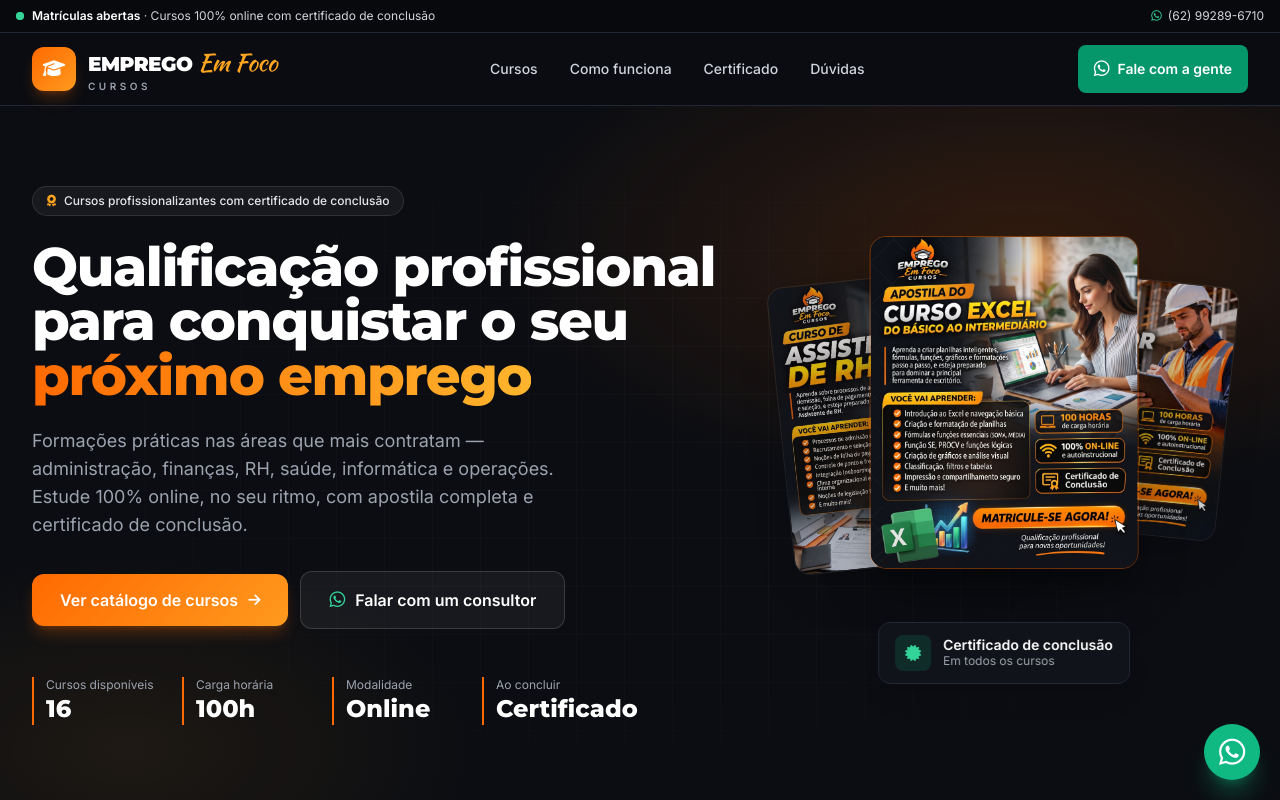
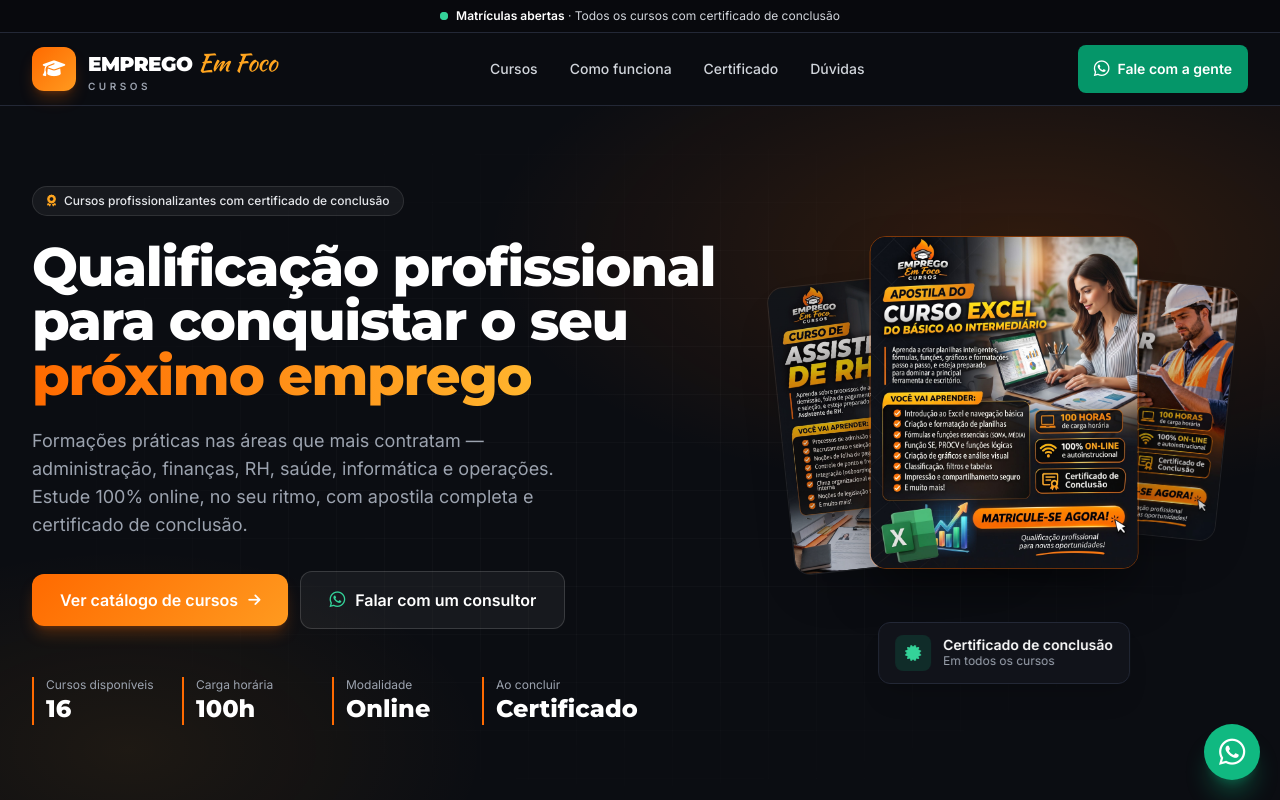
Before and after one commit to claudiojunior-tech/EmpregoFocoEmCursos, a plain HTML site: page index.html in a window 1280 px wide. Shown: the top 800 px of the page. Drawn offline with nearby package versions, Linux system fonts and the light colour scheme.

Commit message:
Remove numero do WhatsApp da barra de topo
Mantem apenas o botao de contato e reforca que todos os cursos emitem certificado.

Co-Authored-By: Claude Opus 5.5 <noreply@anthropic.com>

```diff
--- a/index.html
+++ b/index.html
@@ -85,14 +85,11 @@
 
     <!-- BARRA DE TOPO -->
     <div class="bg-brand-deep border-b border-brand-border text-gray-300 text-xs py-2 px-4">
-        <div class="max-w-7xl mx-auto flex items-center justify-center sm:justify-between gap-4">
-            <p class="flex items-center gap-2">
-                <span class="relative flex h-2 w-2"><span class="animate-ping absolute inline-flex h-full w-full rounded-full bg-emerald-400 opacity-75"></span><span class="relative inline-flex rounded-full h-2 w-2 bg-emerald-400"></span></span>
-                <span><strong class="text-white font-semibold">Matrículas abertas</strong> · Cursos 100% online com certificado de conclusão</span>
+        <div class="max-w-7xl mx-auto flex items-center justify-center">
+            <p class="flex items-center gap-2 text-center">
+                <span class="relative flex h-2 w-2 shrink-0"><span class="animate-ping absolute inline-flex h-full w-full rounded-full bg-emerald-400 opacity-75"></span><span class="relative inline-flex rounded-full h-2 w-2 bg-emerald-400"></span></span>
+                <span><strong class="text-white font-semibold">Matrículas abertas</strong> · Todos os cursos com certificado de conclusão</span>
             </p>
-            <a href="https://wa.me/5562992896710" target="_blank" rel="noopener" class="hidden sm:flex items-center gap-1.5 hover:text-white transition">
-                <i class="fa-brands fa-whatsapp text-emerald-400"></i> (62) 99289-6710
-            </a>
         </div>
     </div>
 
```
